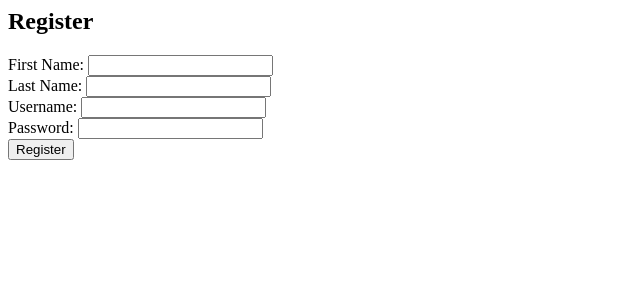
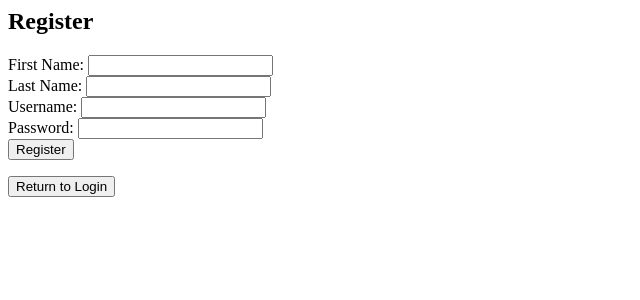
Before and after one commit to sataivlis/NyanPara, a Django app: page /register/ in a window 1280 px wide. Shown: the top 300 px of the page, without its empty margins (0-640 px from the left). Run offline with Django 3.2, Linux system fonts and the light colour scheme.

Commit message:
register->back

```diff
--- a/Nyan/templates/register.html
+++ b/Nyan/templates/register.html
@@ -23,7 +23,7 @@
   </div>
     <input type="submit" value="Register">
   </form>
-<!--
+
   <a href="{% url 'login' %}">
-    <input type="submit" value="Login">
-  </a> -->
+    <input type="submit" value="Return to Login">
+  </a>
--- a/NyanPara/views.py
+++ b/NyanPara/views.py
@@ -8,19 +8,21 @@ def my_login(request):
     # from login.html. The values in this request.POST dictionary are given from
     # homepage, but with a logged-in template.
     # the <input ... name="______">
-    username = request.POST['username']
-    password = request.POST['password']
+    try:
+        username = request.POST['username']
+        password = request.POST['password']
+    except:
+        return render(request, 'login.html')
 
     # check to see if the person actually typed in values for username and password
-    if username and password:
-        print("There's a username and password!")
-        print(username, password)
-        user = authenticate(username=username, password=password)
-        print(user)
-        if user:
-            print("Redirecting to nyannyan!")
-            login(request, user)
-            return redirect('nyannyan')
+    print("There's a username and password!")
+    print(username, password)
+    user = authenticate(username=username, password=password)
+    print(user)
+    if user:
+        print("Redirecting to nyannyan!")
+        login(request, user)
+        return redirect('nyannyan')
 
     return render(request, 'login.html', {'fail': True})
 
@@ -35,24 +37,28 @@ def register(request):
     return render(request, 'register.html', {})
 
 # After hitting the "Register" Button, create a User instance into the DB,
+# 1. Get the values from the request dictionary (from HTML)
 # authenticate the new user, and return to the homepage.
 def register_user(request):
 
-    first_name = request.POST['first_name']
-    last_name = request.POST['last_name']
-    password = request.POST['password']
-    username = request.POST['username']
+    try:
+        first_name = request.POST['first_name']
+        last_name = request.POST['last_name']
+        password = request.POST['password']
+        username = request.POST['username']
+    except:
+        return render(request, 'register.html', {'fail': True})
 
     # 2. Create a user with that information like we did in the shell
-    u = User(username=username, first_name=first_name, last_name=last_name)
-    u.set_password(password)
+        user = User(username=username, first_name=first_name, last_name=last_name)
+        user.set_password(password)
 
-    try:
-        u.save()
-    except:
-        # What should we do in the case where there was an error with registration?
-        return render(request, 'register.html', {'fail': True})
+        try:
+            user.save()
+        except:
+            # What should we do in the case where there was an error with registration?
+            return render(request, 'register.html', {'fail': True})
 
     # 3. authenticate the user, then redirect to the homepage.
-    login(request, u)
-    return redirect('nyannyan')
+        login(request, user)
+        return redirect('nyannyan')
```
Also changed, not shown: db.sqlite3.
